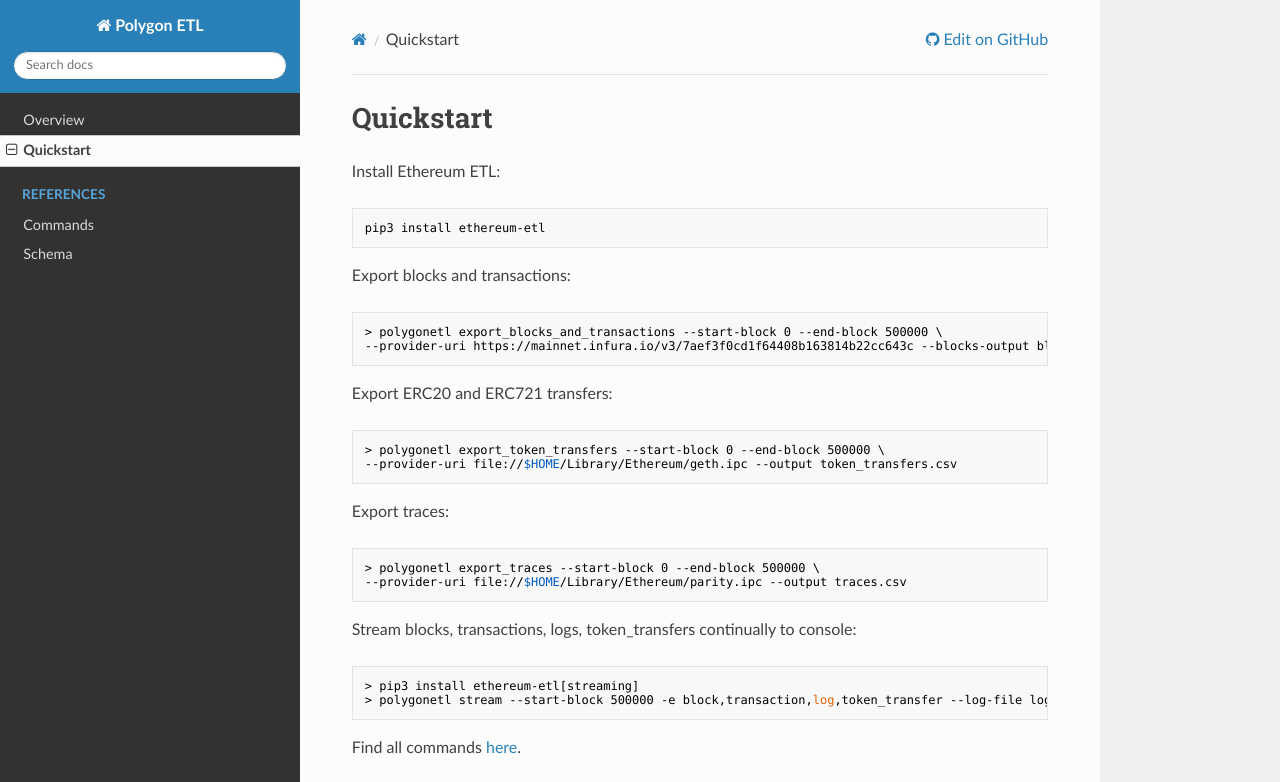
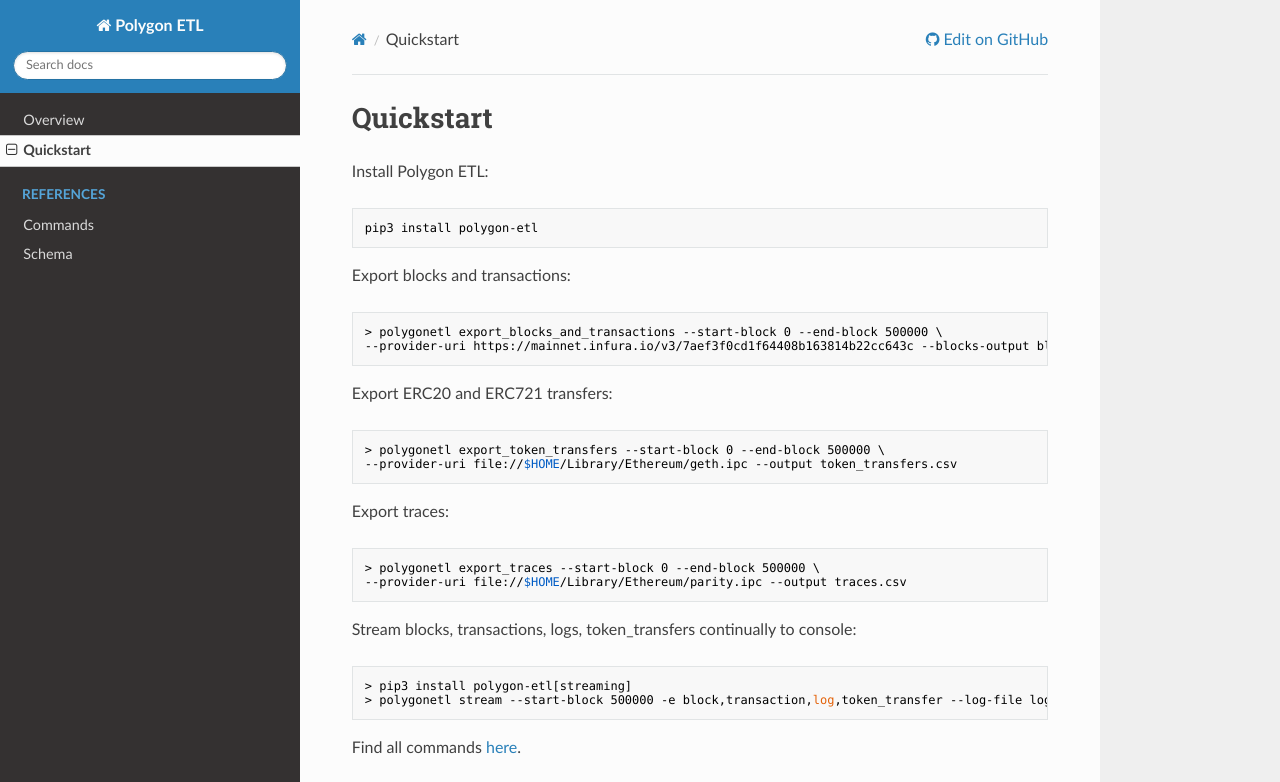
Before and after one commit to blockchain-etl/polygon-etl, an MkDocs documentation site: the page built from docs/quickstart.md, in a window 1280 px wide and 1056 px high. Shown: the top 782 px of the window. Built offline with MkDocs 1.6.1, drawn with Linux system fonts in a browser that asks for light colours; nearby versions of some CDN libraries.

Commit message:
remove ethereum-etl rename to polygon-etl

````diff
--- a/docs/quickstart.md
+++ b/docs/quickstart.md
@@ -1,9 +1,9 @@
 # Quickstart
 
-Install Ethereum ETL:
+Install Polygon ETL:
 
 ```bash
-pip3 install ethereum-etl
+pip3 install polygon-etl
 ```
 
 Export blocks and transactions:
@@ -30,7 +30,7 @@ Export traces:
 Stream blocks, transactions, logs, token_transfers continually to console:
 
 ```bash
-> pip3 install ethereum-etl[streaming]
+> pip3 install polygon-etl[streaming]
 > polygonetl stream --start-block 500000 -e block,transaction,log,token_transfer --log-file log.txt
 ```
 
@@ -39,6 +39,7 @@ Find all commands [here](commands.md).
 ---
 
 To run the latest version of Ethereum ETL, check out the repo and call
+
 ```bash
 > pip3 install -e .
 > python3 polygonetl.py
````
